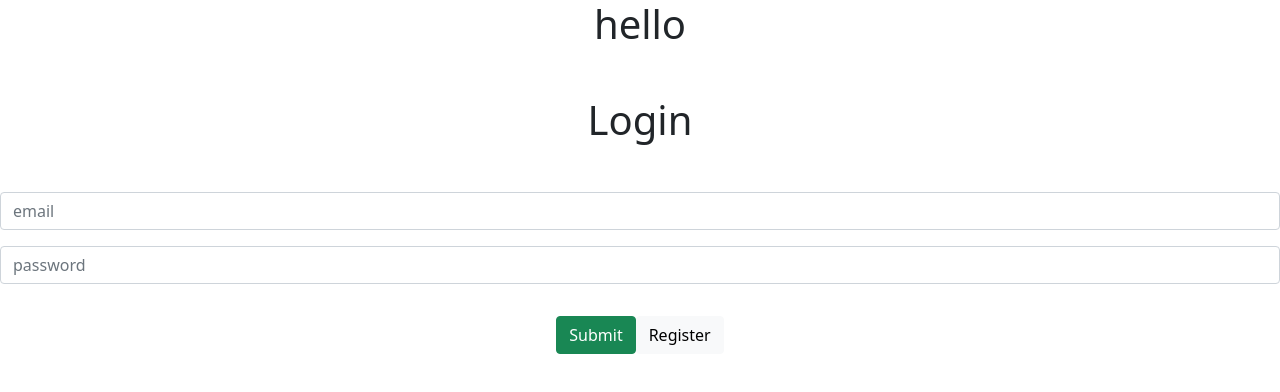
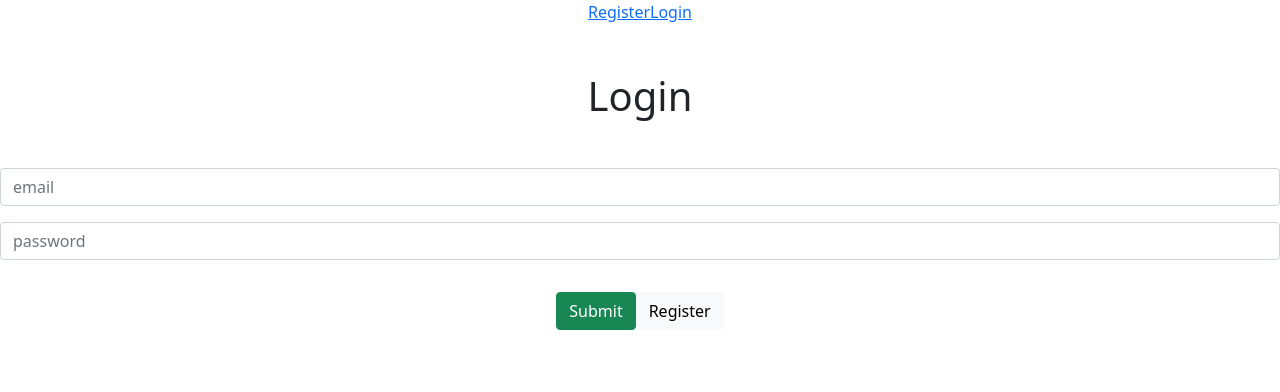
Before and after one commit to macluiggy/pokemon-fullstack-intern, a React app in the folder frontend/: page /login in a window 1280 px wide. Shown: the top 392 px of the page. Built offline with nearby package versions, Linux system fonts and the light colour scheme; no server answers.

Commit message:
adding register and login in the main page

```diff
--- a/frontend/src/App.jsx
+++ b/frontend/src/App.jsx
@@ -5,6 +5,7 @@ import {
   Route,
   Switch,
   Redirect,
+  Link,
 } from "react-router-dom";
 import "react-toastify/dist/ReactToastify.css";
 import { toast } from "react-toastify";
@@ -39,7 +40,16 @@ const App = () => {
   return (
     <div className="App">
       <Fragment>
-        <h1> hello </h1>
+        {!isAuthenticated ? (
+          <div>
+            <a href="/register">Register</a>
+            <a href="/login">Login</a>
+          </div>
+        ) : (
+          <div>
+            <h1>Dashboard</h1>
+          </div>
+        )}
         <Router>
           <Switch>
             <Route
--- a/frontend/src/components/Dashboard/index.tsx
+++ b/frontend/src/components/Dashboard/index.tsx
@@ -73,7 +73,7 @@ const Dashboard = ({ setAuth }) => {
   }, [currentFavoitePokemon]);
   return (
     <Fragment>
-      <h1>Dashboard {name}</h1>
+      <h1>Hello {name}</h1>
       {/* <button onClick={() => setAuth(false)}>Logout</button> */}
       <button className="btn btn-primaty" onClick={logout}>
         logout
```
